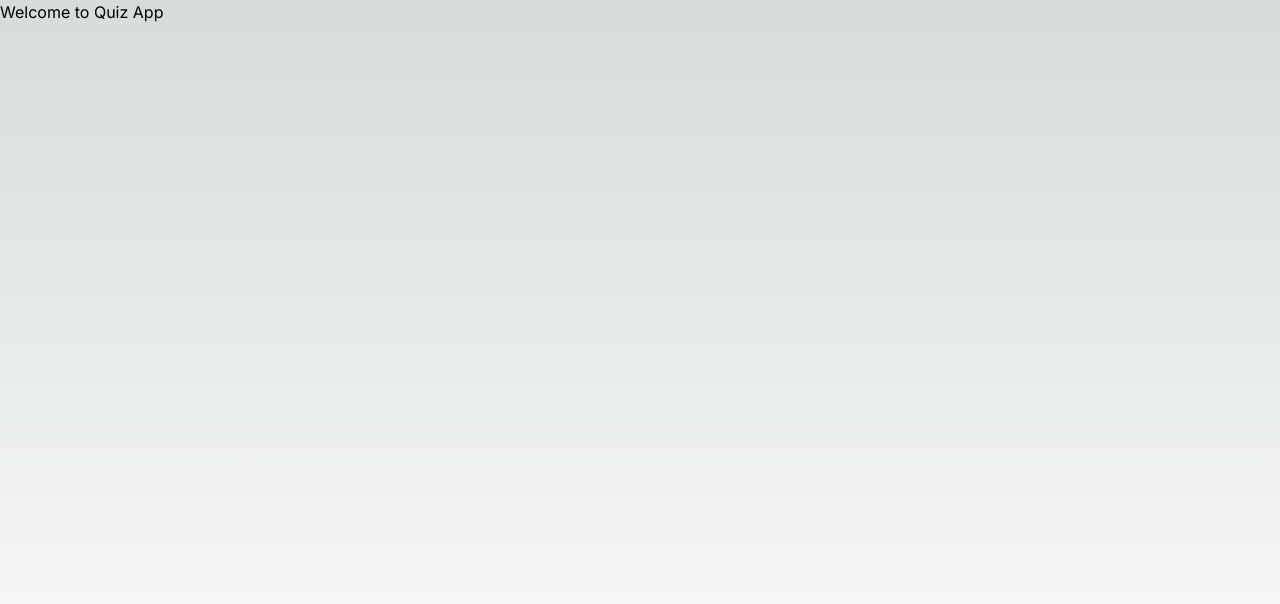
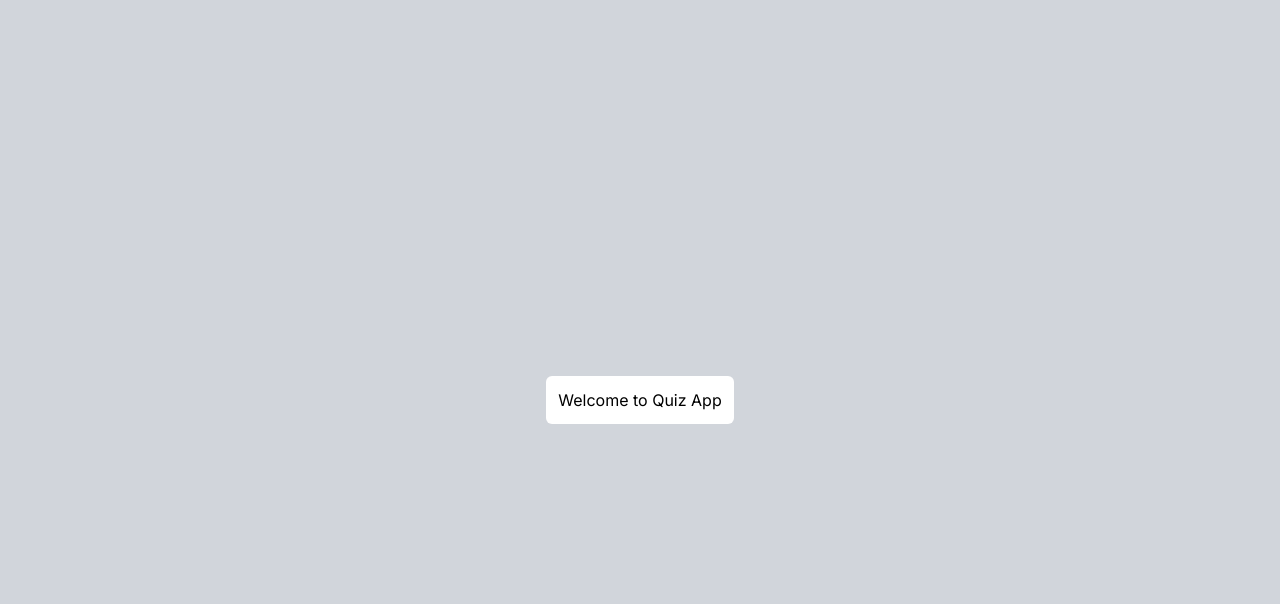
Before and after one commit to ozguraktas5/quiz_app_nextjs, a Next.js app: page / in a window 1280 px wide. Shown: the top 604 px of the page. Built offline with nearby package versions, Linux system fonts and the light colour scheme.

Commit message:
visual part

```diff
--- a/src/app/globals.css
+++ b/src/app/globals.css
@@ -18,12 +18,7 @@
 
 body {
   color: rgb(var(--foreground-rgb));
-  background: linear-gradient(
-      to bottom,
-      transparent,
-      rgb(var(--background-end-rgb))
-    )
-    rgb(var(--background-start-rgb));
+  background: #d1d5db
 }
 
 @layer utilities {
--- a/src/app/page.js
+++ b/src/app/page.js
@@ -2,6 +2,9 @@ import Image from "next/image";
 
 export default function Home() {
   return (
-    <div className="h-screen">Welcome to Quiz App</div>
+    <main className="wrapper flex justify-center items-center h-screen">
+      <div className="bg-white p-3 rounded-md">Welcome to Quiz App</div>
+    </main>
+
   );
 }
```
